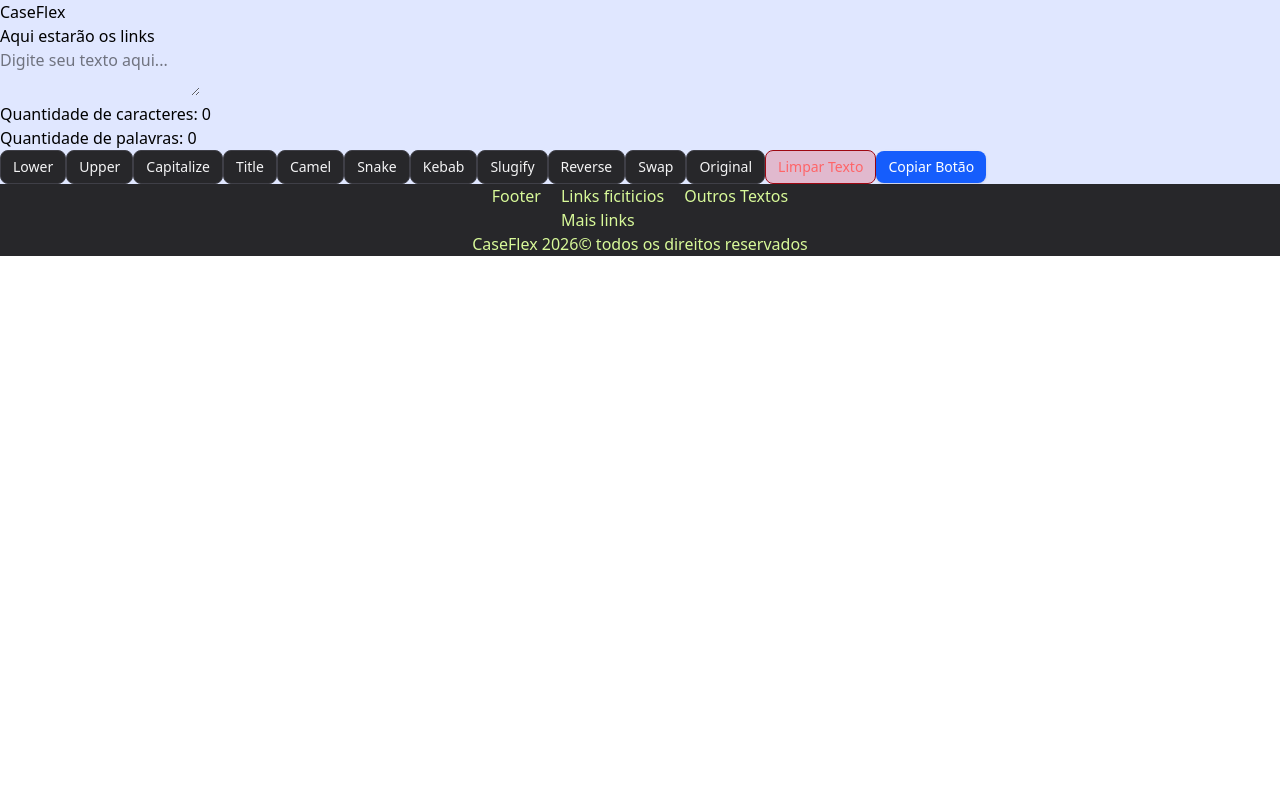
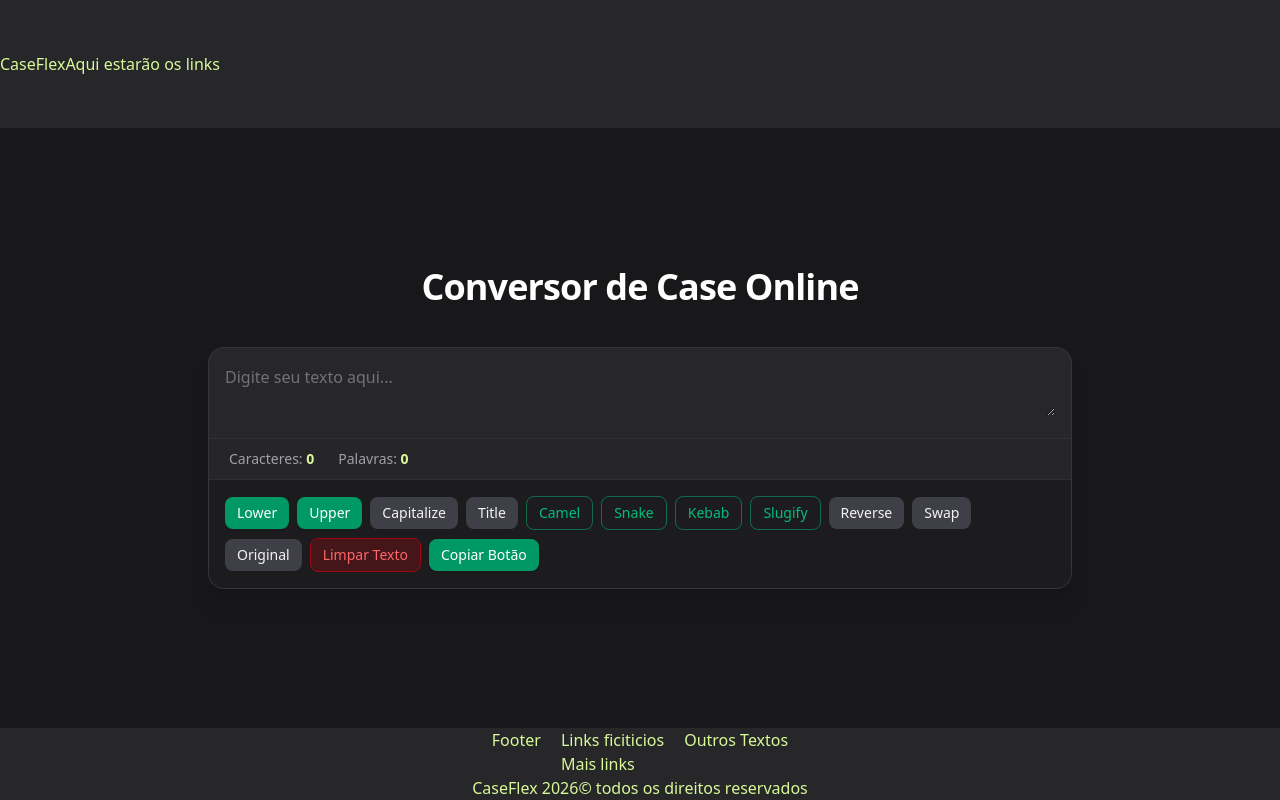
Before and after one commit to Thiago130126/case-flex, a Next.js app: page / in a window 1280 px wide. Built offline with nearby package versions, Linux system fonts and the light colour scheme.

Commit message:
Novas estilizações com tailwind

```diff
--- a/components/Pages/Home.tsx
+++ b/components/Pages/Home.tsx
@@ -4,13 +4,25 @@ import Header from "../organisms/Header";
 
 export default function HomePage(){
 
-    const home_page = 'bg-indigo-100'
+    const home_page = 'min-h-screen flex flex-col justify-between bg-zinc-900 text-zinc-100';
+    const main = 'flex-1 flex flex-col justify-center';
+    const container = 'text-center pt-8 pb-2';
+    const h2 = 'text-3xl font-extrabold tracking-tight text-white sm:text-4xl'
 
     return (
         <div className={`${home_page}`}>
             <Header/>
 
-            <CaseSection/>
+            <main className={`${main}`}>
+                <div className={container}>
+                    <h2 className={h2}>
+                        Conversor de Case Online
+                    </h2>
+                </div>
+                <CaseSection/>
+            </main>
+
+
 
             <Footer/>
         </div>
--- a/components/atoms/buttons/CaseButton.tsx
+++ b/components/atoms/buttons/CaseButton.tsx
@@ -14,10 +14,10 @@ export default function CaseButton({
     const baseStyles = "px-3 py-1.5 text-sm font-medium rounded-lg transition-all duration-200 cursor-pointer disabled:opacity-50 disabled:cursor-not-allowed";
 
     const variants = {
-        primary: "bg-blue-600 hover:bg-blue-700 text-white shadow-sm",
-        secondary: "bg-zinc-800 hover:bg-zinc-700 text-zinc-100 border border-zinc-700",
+        primary: "bg-emerald-600 hover:bg-emerald-500 text-white shadow-sm",
+        secondary: "bg-zinc-700 hover:bg-zinc-600 text-zinc-100",
         danger: "bg-red-600/20 hover:bg-red-600/30 text-red-400 border border-red-800",
-        outline: "border border-zinc-600 hover:bg-zinc-800 text-zinc-300"
+        outline: "border border-emerald-500/50 text-emerald-500 hover:bg-emerald-500/10"
     };
 
     return (
--- a/components/atoms/inputs/InputText.tsx
+++ b/components/atoms/inputs/InputText.tsx
@@ -5,7 +5,9 @@ interface TextInputProps{
 
 export default function TextInput({texto, TextManager}: TextInputProps){
 
+    const area = 'w-full bg-transparent text-zinc-100 placeholder-zinc-500 text-base resize-y outline-none leading-relaxed';
+
     return(
-        <textarea placeholder="Digite seu texto aqui..." value={texto} onChange={TextManager}/>
+        <textarea placeholder="Digite seu texto aqui..." value={texto} onChange={TextManager} className={`${area}`}/>
     );
 }
--- a/components/molecules/buttons/CoppyButton.tsx
+++ b/components/molecules/buttons/CoppyButton.tsx
@@ -6,7 +6,7 @@ interface CoppyButtonProps{
 
 export default function CoppyButton({conteudo}: CoppyButtonProps){
     const baseStyles = "px-3 py-1.5 text-sm font-medium rounded-lg transition-all duration-200 cursor-pointer disabled:opacity-50 disabled:cursor-not-allowed";
-    const primary = "bg-blue-600 hover:bg-blue-700 text-white shadow-sm";
+    const primary = "bg-emerald-600 hover:bg-emerald-500 text-white shadow-sm";
 
     const Copiar = async () => {
 
--- a/components/molecules/navegation/TextStats.tsx
+++ b/components/molecules/navegation/TextStats.tsx
@@ -6,10 +6,13 @@ interface StatusTextoProps{
 }
 
 export default function StatusTexto({texto}: StatusTextoProps){
+    const container = 'flex gap-6 text-sm text-zinc-400';
+    const span_contador = 'font-semibold text-lime-200'
+
     return (
-        <div>
-            <p>Quantidade de caracteres: {contadorCaracteres(texto)}</p>
-            <p>Quantidade de palavras: {ContadorPalavras(texto)}</p>
+        <div className={`${container}`}>
+            <p>Caracteres: <span className={`${span_contador}`}>{contadorCaracteres(texto)}</span></p>
+            <p>Palavras: <span className={`${span_contador}`}>{ContadorPalavras(texto)}</span></p>
         </div>
     );
 }
--- a/components/organisms/CaseSection.tsx
+++ b/components/organisms/CaseSection.tsx
@@ -49,12 +49,26 @@ export default function CaseSection(){
         AcessarStorage();
     }, []);
 
+    const section = 'w-full max-w-4xl mx-auto px-4 py-8';
+    const cardPrincipal = 'bg-zinc-800 border border-zinc-700/60 rounded-2xl shadow-xl overflow-hidden';
+    const input = 'p-4';
+    const estatisticas = 'px-5 py-2.5 bg-zinc-800/40 border-t border-zinc-700/40 flex items-center justify-between text-xs text-zinc-400';
+    const ferramentas = 'p-4 bg-zinc-900/70 border-t border-zinc-700/60';
+
     return (
-        <div>
+        <section className={`${section}`}>
+
+            <div className={`${cardPrincipal}`}>
+
+                <div className={`${input}`}>
                     <TextInput texto={texto} TextManager={TextManager}/>
+                </div>
 
+                <div className={`${estatisticas}`}>
                     <StatusTexto texto={texto}/>
+                </div>
 
+                <div className={`${ferramentas}`}>
                     <ToolbarButton
                         texto={texto}
                         textoOriginal={textoOriginal}
@@ -63,5 +77,8 @@ export default function CaseSection(){
                         LimparTexto={LimparTexto}
                     />
                 </div>
+
+            </div>
+        </section>
     );
 }
--- a/components/organisms/Footer.tsx
+++ b/components/organisms/Footer.tsx
@@ -3,7 +3,7 @@ export default function Footer(){
     const section1 = 'flex flex-row gap-5'
 
     return (
-        <div className={`${footer_div}`}>
+        <footer className={`${footer_div}`}>
             <section className={`${section1}`}>
                 <h1>Footer</h1>
                 <div>
@@ -19,6 +19,6 @@ export default function Footer(){
                 CaseFlex 2026&copy; todos os direitos reservados
             </section>
 
-        </div>
+        </footer>
     );
 }
--- a/components/organisms/Header.tsx
+++ b/components/organisms/Header.tsx
@@ -2,13 +2,15 @@ import Link from "next/link";
 
 export default function Header(){
 
+    const header_div = 'flex items-center text-lime-200 bg-zinc-800 content-between w-full h-32'
+
     return(
-        <div>
+        <header className={header_div}>
             <h1>CaseFlex</h1>
 
             <div>
                 <p>Aqui estarão os links</p>
             </div>
-        </div>
+        </header>
     );
 }
--- a/components/organisms/ToolbarButtons.tsx
+++ b/components/organisms/ToolbarButtons.tsx
@@ -23,13 +23,15 @@ export default function ToolbarButton({
         SafeText(novoTexto);
     }
 
+    const toolbar = 'flex flex-wrap items-center gap-2'
+
     return(
-        <div>
-            <CaseButton onClick={() => {aplicarTransformacao(texto.toLowerCase())}}>
+        <div className={`${toolbar}`}>
+            <CaseButton onClick={() => {aplicarTransformacao(texto.toLowerCase())}} variant="primary">
                 Lower
             </CaseButton>
 
-            <CaseButton onClick={() => {aplicarTransformacao(texto.toUpperCase())}}>
+            <CaseButton onClick={() => {aplicarTransformacao(texto.toUpperCase())}} variant="primary">
                 Upper
             </CaseButton>
 
@@ -41,19 +43,19 @@ export default function ToolbarButton({
                 Title
             </CaseButton>
 
-            <CaseButton onClick={() => {aplicarTransformacao(v.camelCase(texto))}}>
+            <CaseButton onClick={() => {aplicarTransformacao(v.camelCase(texto))}} variant="outline">
                 Camel
             </CaseButton>
 
-            <CaseButton onClick={() => {aplicarTransformacao(v.snakeCase(texto))}}>
+            <CaseButton onClick={() => {aplicarTransformacao(v.snakeCase(texto))}} variant="outline">
                 Snake
             </CaseButton>
 
-            <CaseButton onClick={() => {aplicarTransformacao(v.kebabCase(texto))}}>
+            <CaseButton onClick={() => {aplicarTransformacao(v.kebabCase(texto))}} variant="outline">
                 Kebab
             </CaseButton>
 
-            <CaseButton onClick={() => {aplicarTransformacao(v.slugify(texto))}}>
+            <CaseButton onClick={() => {aplicarTransformacao(v.slugify(texto))}} variant="outline">
                 Slugify
             </CaseButton>
 
```
Also changed, not shown: paleta_cores.txt. Lines whose indentation alone changed are shown as unchanged.
